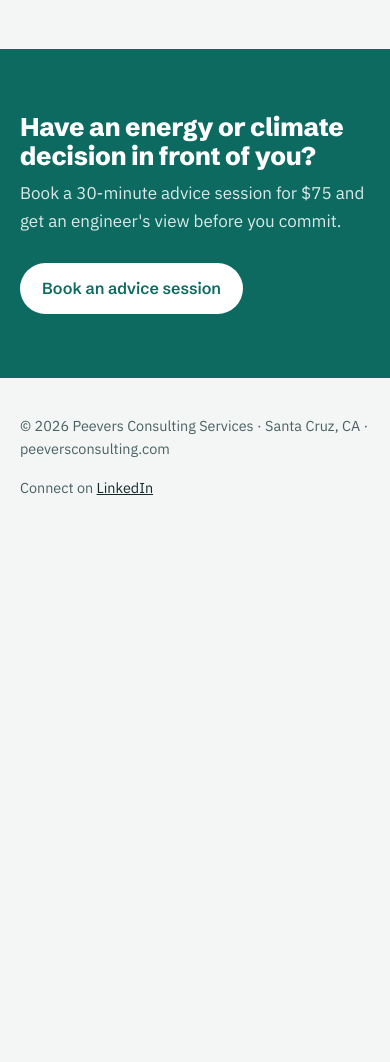
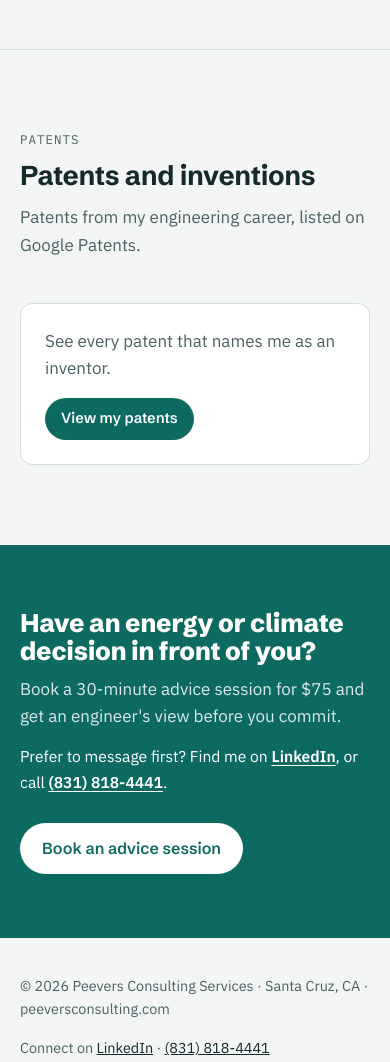
Before and after one commit to alanpeevers/pcs-site, a plain HTML site: page index.html in a window 390 px wide. Shown: the part 5780-6842 px from the top of the page. Before the commit the page ends 6315 px from the top, so only its background shows below. Drawn offline with Linux system fonts and the light colour scheme.

Commit message:
Add phone, LinkedIn message link and Patents section
Co-Authored-By: Claude Opus 5.5 <noreply@anthropic.com>

```diff
--- a/index.html
+++ b/index.html
@@ -145,6 +145,10 @@ section.band > .wrap{padding-block:80px}
 .cta-band p{opacity:.85;margin-top:10px;max-width:34em}
 .cta-band .btn{background:var(--accent-ink);color:var(--accent)}
 .cta-band .btn:hover{opacity:.92}
+.cta-band .contact{margin-top:14px;opacity:1;font-size:.98rem}
+.cta-band .contact a{color:var(--accent-ink);font-weight:600;text-underline-offset:3px}
+.patents-row{display:flex;flex-wrap:wrap;align-items:center;justify-content:space-between;gap:16px 28px;padding:24px;border:1px solid var(--line);border-radius:12px;background:var(--surface)}
+.patents-row p{color:var(--muted);max-width:40em}
 
 footer .wrap{padding-block:36px;display:flex;flex-wrap:wrap;justify-content:space-between;gap:16px 32px;color:var(--muted);font-size:.9rem}
 footer a{color:var(--ink)}
@@ -313,11 +317,28 @@ footer a{color:var(--ink)}
     </div>
   </section>
 
+  <section class="band" id="patents">
+    <div class="wrap">
+      <div class="sec-head">
+        <div>
+          <p class="eyebrow">Patents</p>
+          <h2>Patents and inventions</h2>
+        </div>
+        <p>Patents from my engineering career, listed on Google Patents.</p>
+      </div>
+      <div class="patents-row">
+        <p>See every patent that names me as an inventor.</p>
+        <a class="btn primary small" href="https://patents.google.com/?inventor=Alan+Peevers" target="_blank" rel="noopener">View my patents</a>
+      </div>
+    </div>
+  </section>
+
   <section class="cta-band">
     <div class="wrap">
       <div>
         <h2>Have an energy or climate decision in front of you?</h2>
         <p>Book a 30-minute advice session for $75 and get an engineer's view before you commit.</p>
+        <p class="contact">Prefer to message first? Find me on <a href="https://www.linkedin.com/in/igenerateideas/" target="_blank" rel="noopener">LinkedIn</a>, or call <a href="tel:+18318184441">(831) 818-4441</a>.</p>
       </div>
       <a class="btn" href="https://www.linkedin.com/in/igenerateideas/" target="_blank" rel="noopener">Book an advice session</a>
     </div>
@@ -327,7 +348,7 @@ footer a{color:var(--ink)}
 <footer>
   <div class="wrap">
     <span>© 2026 Peevers Consulting Services · Santa Cruz, CA · peeversconsulting.com</span>
-    <span>Connect on <a href="https://www.linkedin.com/in/igenerateideas/" target="_blank" rel="noopener">LinkedIn</a></span>
+    <span>Connect on <a href="https://www.linkedin.com/in/igenerateideas/" target="_blank" rel="noopener">LinkedIn</a> · <a href="tel:+18318184441">(831) 818-4441</a></span>
   </div>
 </footer>
 </body>
```
